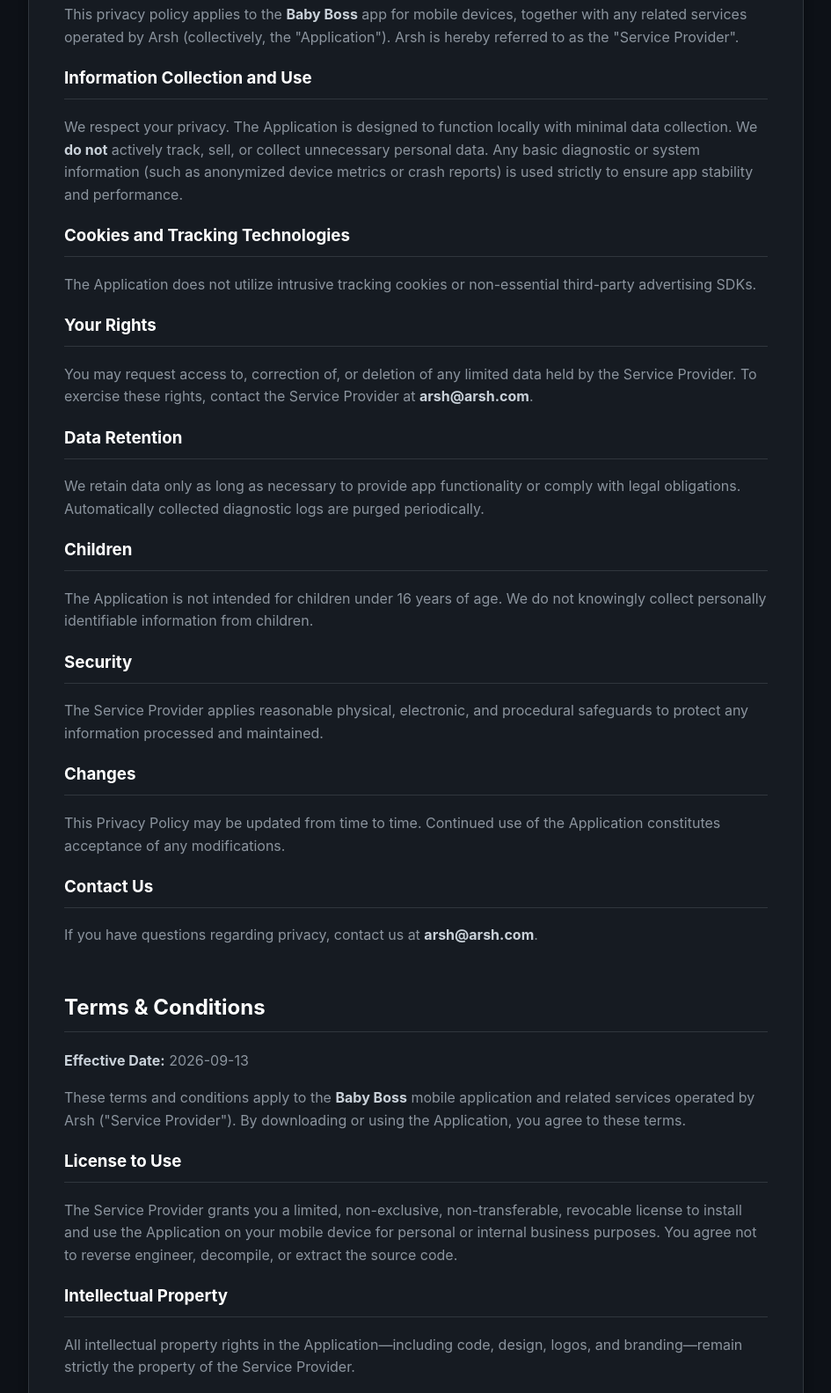
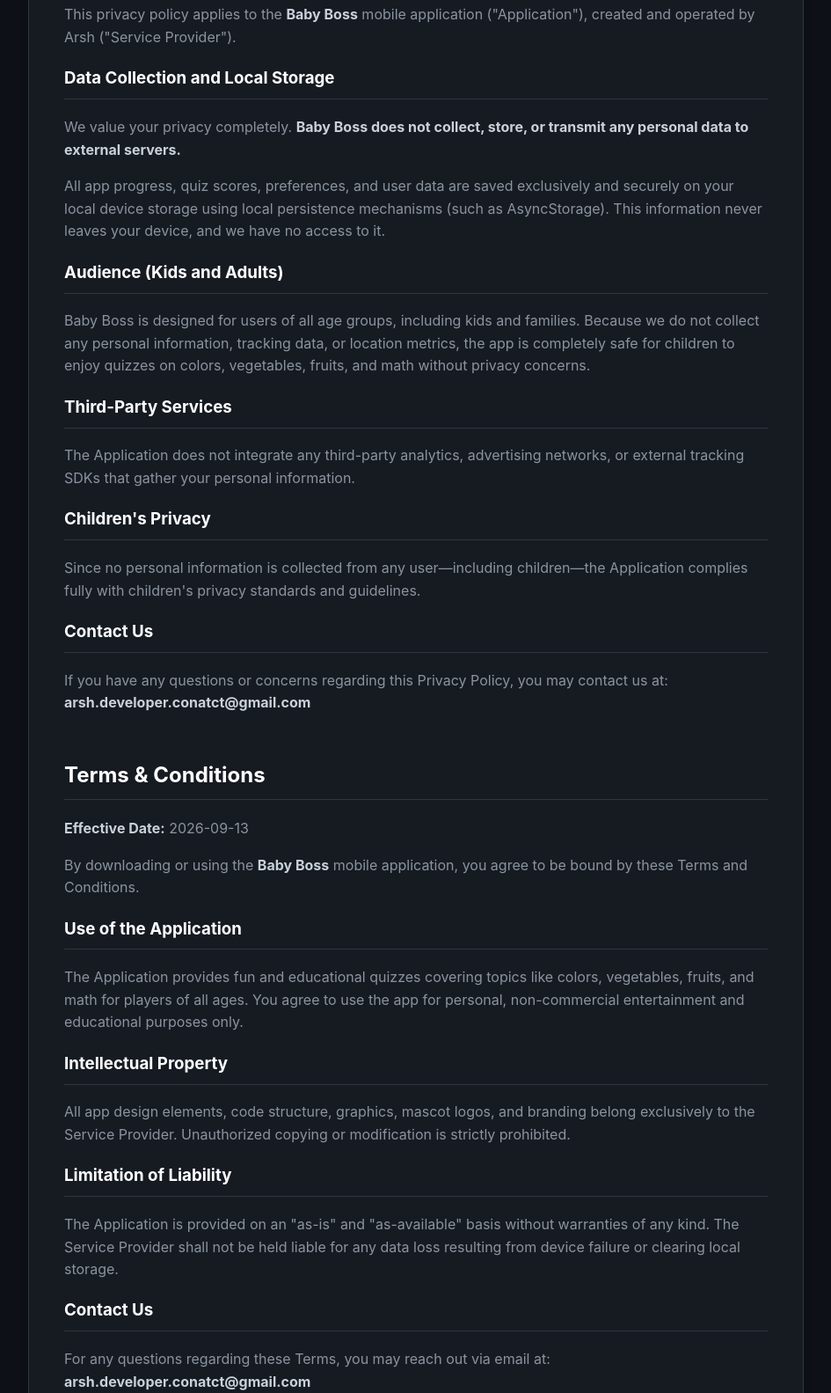
Before and after one commit to arshc0der/privacy-policies, a plain HTML site: page babyboss/index.html in a window 1280 px wide. Shown: the part 356-1939 px from the top of the page at 88% size, without its empty margins (167-1112 px from the left). Drawn offline with Linux system fonts and the light colour scheme.

Commit message:
Update index.html

```diff
--- a/babyboss/index.html
+++ b/babyboss/index.html
@@ -3,7 +3,7 @@
 <head>
     <meta charset="UTF-8">
     <meta name="viewport" content="width=device-width, initial-scale=1.0">
-    <title>Baby Boss - Legal & Privacy</title>
+    <title>Baby Boss - Privacy Policy & Terms</title>
     <style>
         :root {
             --bg-color: #0d1117;
@@ -90,31 +90,23 @@
             <h2>Privacy Policy</h2>
             <p><strong>Effective Date:</strong> 2026-09-13</p>
 
-            <p>This privacy policy applies to the <strong>Baby Boss</strong> app for mobile devices, together with any related services operated by Arsh (collectively, the "Application"). Arsh is hereby referred to as the "Service Provider".</p>
+            <p>This privacy policy applies to the <strong>Baby Boss</strong> mobile application ("Application"), created and operated by Arsh ("Service Provider").</p>
 
-            <h3>Information Collection and Use</h3>
-            <p>We respect your privacy. The Application is designed to function locally with minimal data collection. We <strong>do not</strong> actively track, sell, or collect unnecessary personal data. Any basic diagnostic or system information (such as anonymized device metrics or crash reports) is used strictly to ensure app stability and performance.</p>
+            <h3>Data Collection and Local Storage</h3>
+            <p>We value your privacy completely. <strong>Baby Boss does not collect, store, or transmit any personal data to external servers.</strong></p>
+            <p>All app progress, quiz scores, preferences, and user data are saved exclusively and securely on your local device storage using local persistence mechanisms (such as AsyncStorage). This information never leaves your device, and we have no access to it.</p>
 
-            <h3>Cookies and Tracking Technologies</h3>
-            <p>The Application does not utilize intrusive tracking cookies or non-essential third-party advertising SDKs.</p>
+            <h3>Audience (Kids and Adults)</h3>
+            <p>Baby Boss is designed for users of all age groups, including kids and families. Because we do not collect any personal information, tracking data, or location metrics, the app is completely safe for children to enjoy quizzes on colors, vegetables, fruits, and math without privacy concerns.</p>
 
-            <h3>Your Rights</h3>
-            <p>You may request access to, correction of, or deletion of any limited data held by the Service Provider. To exercise these rights, contact the Service Provider at <strong>arsh@arsh.com</strong>.</p>
+            <h3>Third-Party Services</h3>
+            <p>The Application does not integrate any third-party analytics, advertising networks, or external tracking SDKs that gather your personal information.</p>
 
-            <h3>Data Retention</h3>
-            <p>We retain data only as long as necessary to provide app functionality or comply with legal obligations. Automatically collected diagnostic logs are purged periodically.</p>
-
-            <h3>Children</h3>
-            <p>The Application is not intended for children under 16 years of age. We do not knowingly collect personally identifiable information from children.</p>
-
-            <h3>Security</h3>
-            <p>The Service Provider applies reasonable physical, electronic, and procedural safeguards to protect any information processed and maintained.</p>
-
-            <h3>Changes</h3>
-            <p>This Privacy Policy may be updated from time to time. Continued use of the Application constitutes acceptance of any modifications.</p>
+            <h3>Children's Privacy</h3>
+            <p>Since no personal information is collected from any user—including children—the Application complies fully with children's privacy standards and guidelines.</p>
 
             <h3>Contact Us</h3>
-            <p>If you have questions regarding privacy, contact us at <strong>arsh@arsh.com</strong>.</p>
+            <p>If you have any questions or concerns regarding this Privacy Policy, you may contact us at: <br><strong>arsh.developer.conatct@gmail.com</strong></p>
         </div>
 
         <!-- TERMS & CONDITIONS -->
@@ -122,28 +114,19 @@
             <h2>Terms & Conditions</h2>
             <p><strong>Effective Date:</strong> 2026-09-13</p>
 
-            <p>These terms and conditions apply to the <strong>Baby Boss</strong> mobile application and related services operated by Arsh ("Service Provider"). By downloading or using the Application, you agree to these terms.</p>
+            <p>By downloading or using the <strong>Baby Boss</strong> mobile application, you agree to be bound by these Terms and Conditions.</p>
 
-            <h3>License to Use</h3>
-            <p>The Service Provider grants you a limited, non-exclusive, non-transferable, revocable license to install and use the Application on your mobile device for personal or internal business purposes. You agree not to reverse engineer, decompile, or extract the source code.</p>
+            <h3>Use of the Application</h3>
+            <p>The Application provides fun and educational quizzes covering topics like colors, vegetables, fruits, and math for players of all ages. You agree to use the app for personal, non-commercial entertainment and educational purposes only.</p>
 
             <h3>Intellectual Property</h3>
-            <p>All intellectual property rights in the Application—including code, design, logos, and branding—remain strictly the property of the Service Provider.</p>
-
-            <h3>User Conduct & Content</h3>
-            <p>You agree not to use the Application for unlawful activities, distributing malware, or infringing upon the intellectual property or privacy rights of others.</p>
+            <p>All app design elements, code structure, graphics, mascot logos, and branding belong exclusively to the Service Provider. Unauthorized copying or modification is strictly prohibited.</p>
 
             <h3>Limitation of Liability</h3>
-            <p>To the fullest extent permitted by law, the Service Provider shall not be liable for any indirect, incidental, or consequential damages arising from your use of the Application. The Application is provided on an "as-is" basis without warranties of any kind.</p>
-
-            <h3>Termination</h3>
-            <p>The Service Provider may suspend or terminate your access to the Application immediately if you breach these Terms and Conditions.</p>
-
-            <h3>Governing Law</h3>
-            <p>These Terms are governed by applicable local jurisdiction laws, excluding conflict of law rules.</p>
+            <p>The Application is provided on an "as-is" and "as-available" basis without warranties of any kind. The Service Provider shall not be held liable for any data loss resulting from device failure or clearing local storage.</p>
 
             <h3>Contact Us</h3>
-            <p>If you have any questions or suggestions about these Terms, contact us at <strong>arsh@arsh.com</strong>.</p>
+            <p>For any questions regarding these Terms, you may reach out via email at: <br><strong>arsh.developer.conatct@gmail.com</strong></p>
         </div>
 
         <div class="footer">
```
